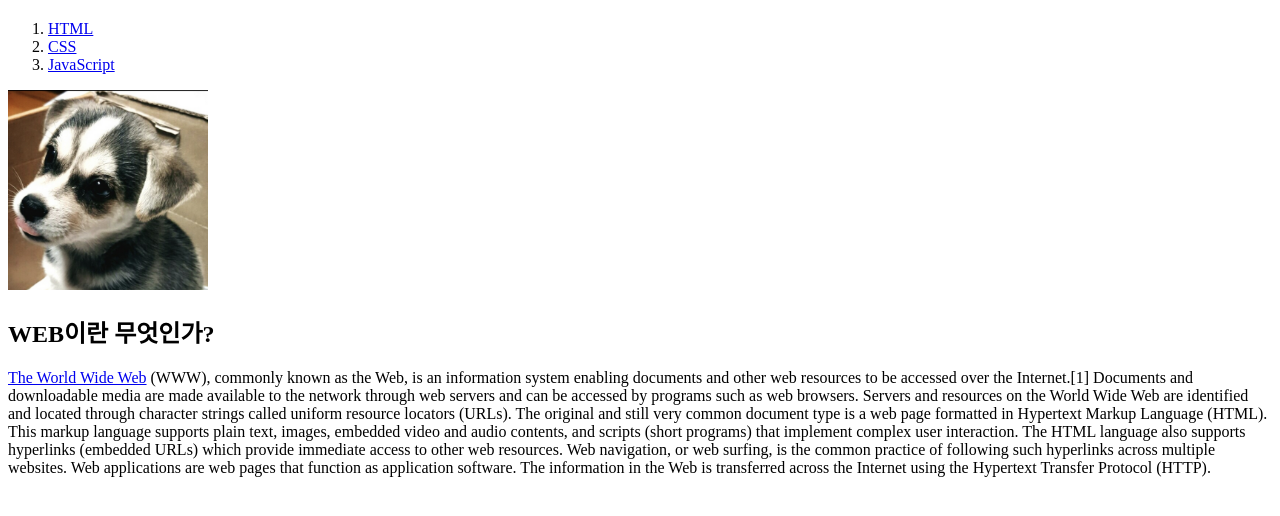
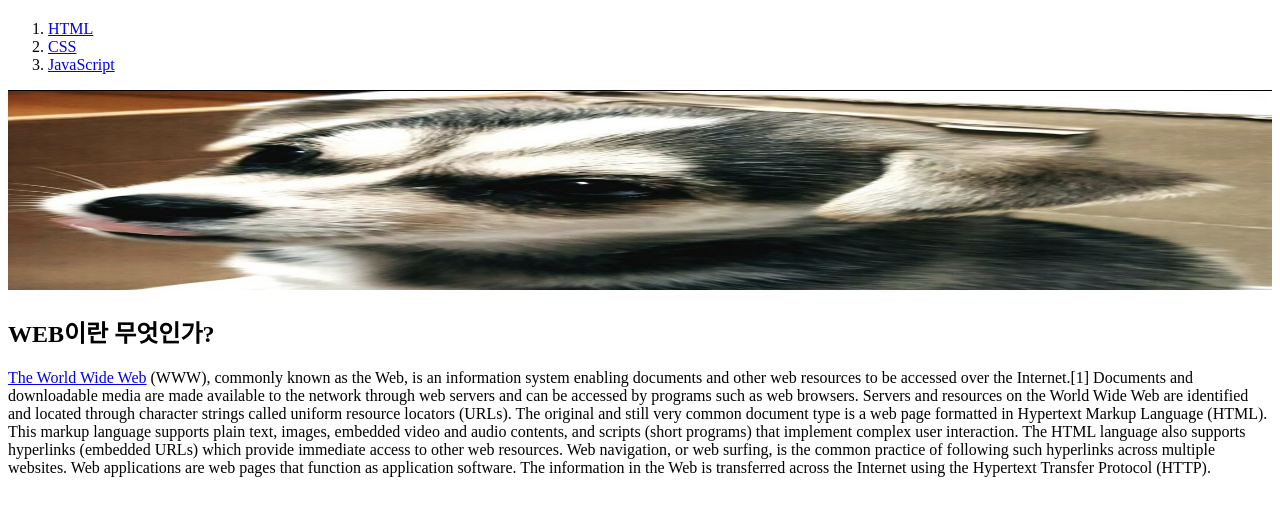
Before and after one commit to Tranan-UnderFoe/my-first-web-site, a plain HTML site: page index.html in a window 1280 px wide. Shown: the part 60-576 px from the top of the page. Drawn offline with Linux system fonts and the light colour scheme.

Commit message:
tori width 100% edit

```diff
--- a/index.html
+++ b/index.html
@@ -13,7 +13,7 @@
             <li><a href="3.html">JavaScript</a></li>
         </ol>
 
-        <p><img src="tori.jpg" width="200px" height="200px"></p>
+        <p><img src="tori.jpg" width="100%" height="200px"></p>
         <h2>WEB이란 무엇인가?</h2>
         <p><a href="https://en.wikipedia.org/wiki/World_Wide_Web" target="_blank" title="web ">The World Wide Web</a> (WWW), commonly known as the Web, is an information system enabling documents and other web resources to be accessed over the Internet.[1]
             Documents and downloadable media are made available to the network through web servers and can be accessed by programs such as web browsers. Servers and resources on the World Wide Web are identified and located through character strings called uniform resource locators (URLs). The original and still very common document type is a web page formatted in Hypertext Markup Language (HTML). This markup language supports plain text, images, embedded video and audio contents, and scripts (short programs) that implement complex user interaction. The HTML language also supports hyperlinks (embedded URLs) which provide immediate access to other web resources. Web navigation, or web surfing, is the common practice of following such hyperlinks across multiple websites. Web applications are web pages that function as application software. The information in the Web is transferred across the Internet using the Hypertext Transfer Protocol (HTTP).
```
